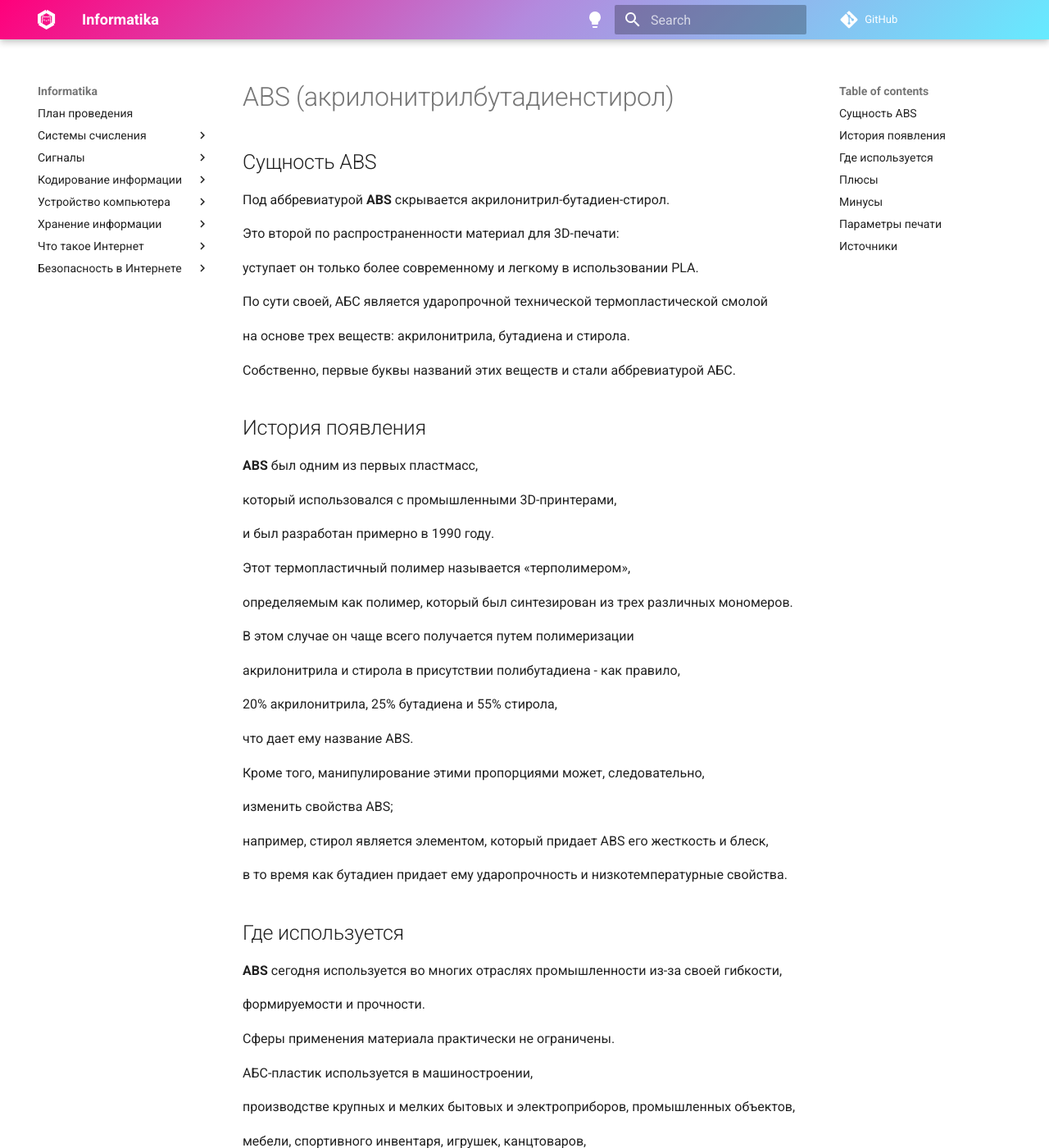
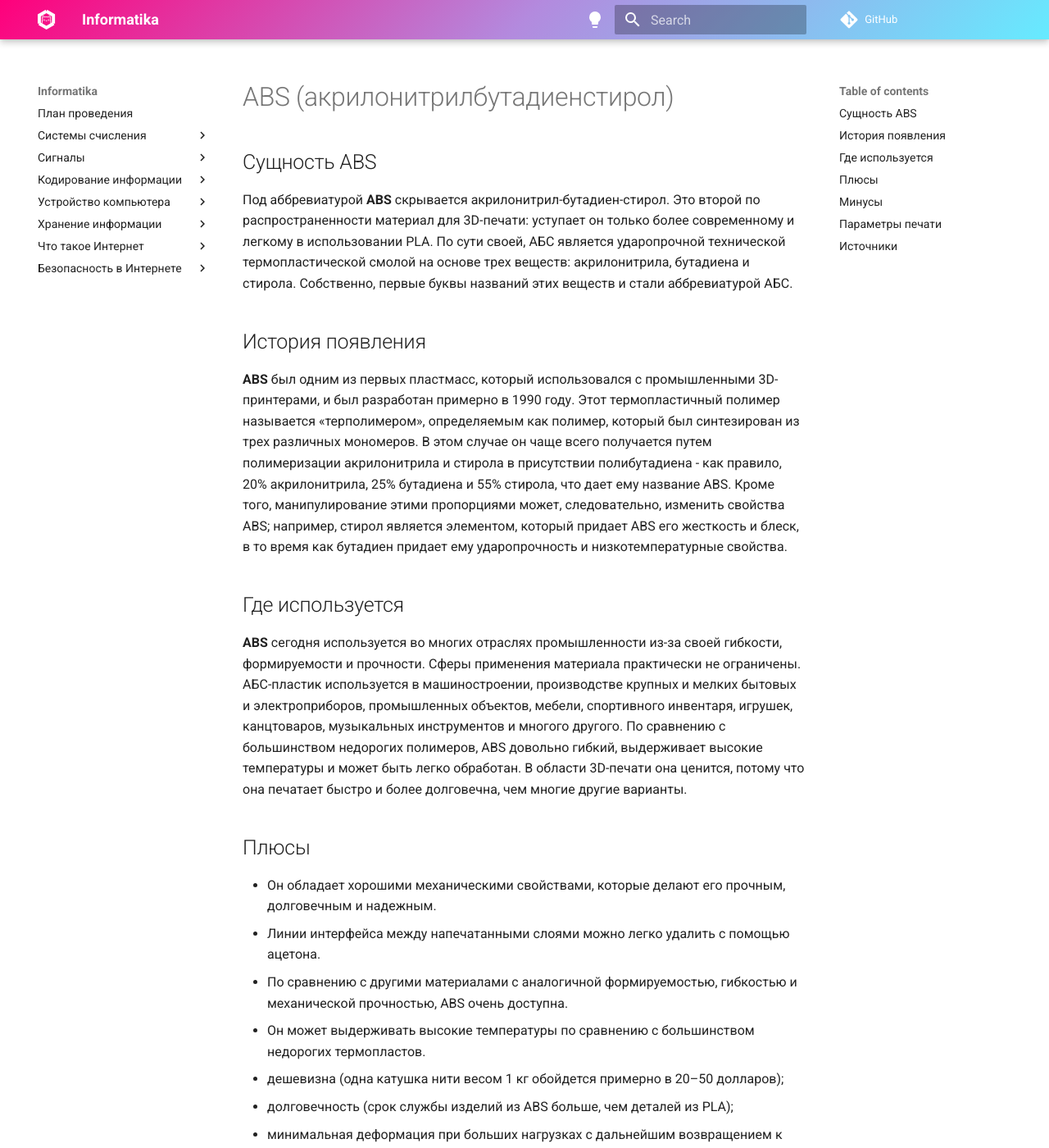
Before and after one commit to chabErch/Informatika, an MkDocs documentation site: the page built from docs/3d/ABS.md, in a window 1280 px wide and 1400 px high. Shown: the whole window at 82% size. Built offline with MkDocs 1.6.1 and Material for MkDocs 9.7.7, drawn with Linux system fonts in a browser that asks for light colours; comment, search, counter and statistics services are not loaded; some of the changed text lies outside the part shown.

Commit message:
Update ABS.md

```diff
--- a/docs/3d/ABS.md
+++ b/docs/3d/ABS.md
@@ -1,144 +1,81 @@
-#ABS (акрилонитрилбутадиенстирол)
+# ABS (акрилонитрилбутадиенстирол)
 
-
-
-##Сущность ABS
-
-
+## Сущность ABS
 
 Под аббревиатурой **ABS** скрывается акрилонитрил-бутадиен-стирол.
-
 Это второй по распространенности материал для 3D-печати:
-
 уступает он только более современному и легкому в использовании PLA.
-
 По сути своей, АБС является ударопрочной технической термопластической смолой
-
- на основе трех веществ: акрилонитрила, бутадиена и стирола.
-
+на основе трех веществ: акрилонитрила, бутадиена и стирола.
 Собственно, первые буквы названий этих веществ и стали аббревиатурой АБС.
 
-
-
-##История появления
-
-
+## История появления
 
 **ABS** был одним из первых пластмасс,
+который использовался с промышленными 3D-принтерами,
+и был разработан примерно в 1990 году.
+Этот термопластичный полимер называется «терполимером»,
+определяемым как полимер,
+который был синтезирован из трех различных мономеров.
+В этом случае он чаще всего получается путем полимеризации
+акрилонитрила и стирола в присутствии полибутадиена - как правило,
+20% акрилонитрила, 25% бутадиена и 55% стирола,
+что дает ему название ABS.
+Кроме того, манипулирование этими пропорциями может, следовательно,
+изменить свойства ABS;
+например, стирол является элементом, который придает ABS его жесткость и блеск,
+в то время как бутадиен придает ему ударопрочность
+и низкотемпературные свойства.
 
- который использовался с промышленными 3D-принтерами,
+## Где используется
 
- и был разработан примерно в 1990 году.
-
- Этот термопластичный полимер называется «терполимером»,
-
- определяемым как полимер, который был синтезирован из трех различных мономеров.
-
- В этом случае он чаще всего получается путем полимеризации
-
- акрилонитрила и стирола в присутствии полибутадиена - как правило,
-
- 20% акрилонитрила, 25% бутадиена и 55% стирола,
-
- что дает ему название ABS.
-
- Кроме того, манипулирование этими пропорциями может, следовательно,
-
- изменить свойства ABS;
-
- например, стирол является элементом, который придает ABS его жесткость и блеск,
-
- в то время как бутадиен придает ему ударопрочность и низкотемпературные свойства.
-
-
-
-##Где используется
-
-
-
-**ABS** сегодня используется во многих отраслях промышленности из-за своей гибкости,
-
- формируемости и прочности.
-
+**ABS** сегодня используется во многих отраслях промышленности
+из-за своей гибкости,
+формируемости и прочности.
 Сферы применения материала практически не ограничены.
-
 АБС-пластик используется в машиностроении,
-
-производстве крупных и мелких бытовых и электроприборов, промышленных объектов,
-
- мебели, спортивного инвентаря, игрушек, канцтоваров,
-
+производстве крупных и мелких бытовых и электроприборов,
+промышленных объектов,
+мебели, спортивного инвентаря, игрушек, канцтоваров,
 музыкальных инструментов и многого другого.
-
 По сравнению с большинством недорогих полимеров,
-
-ABS довольно гибкий, выдерживает высокие температуры и может быть легко обработан.
-
+ABS довольно гибкий, выдерживает высокие температуры
+и может быть легко обработан.
 В области 3D-печати она ценится,
-
 потому что она печатает быстро и более долговечна,
-
 чем многие другие варианты.
 
+## Плюсы
 
-
-##Плюсы
-
-
-
-- Он обладает хорошими механическими свойствами, которые делают его прочным,
-
-  долговечным и надежным.
-
-- Линии интерфейса между напечатанными слоями можно легко удалить с помощью ацетона.
-
+- Он обладает хорошими механическими свойствами,
+которые делают его прочным, долговечным и надежным.
+- Линии интерфейса между напечатанными слоями
+можно легко удалить с помощью ацетона.
 - По сравнению с другими материалами с аналогичной формируемостью,
-
-  гибкостью и механической прочностью, ABS очень доступна.
-
-- Он может выдерживать высокие температуры по сравнению с большинством недорогих термопластов.
-
+гибкостью и механической прочностью, ABS очень доступна.
+- Он может выдерживать высокие температуры
+по сравнению с большинством недорогих термопластов.
 - дешевизна (одна катушка нити весом 1 кг обойдется примерно в 20–50 долларов);
-
 - долговечность (срок службы изделий из ABS больше, чем деталей из PLA);
-
-- минимальная деформация при больших нагрузках с дальнейшим возвращением к исходной форме;
-
+- минимальная деформация при больших нагрузках
+с дальнейшим возвращением к исходной форме;
 - легкость обработки разными методами
-
-  (ручное шлифование, механическая полировка, химическое сглаживание и другие);
-
+(ручное шлифование, механическая полировка, химическое сглаживание и другие);
 - влагоустойчивость и инертность по отношению к кислотам и маслам;
-
 - большой выбор цветовых решений;
 
-
-
-##Минусы
-
-
+## Минусы
 
 - резкий, стойкий запах плавящегося пластика при печати,
-
-  поэтому использовать 3D-принтер нельзя в жилом помещении;
-
+поэтому использовать 3D-принтер нельзя в жилом помещении;
 - сложность в использовании
-
-  (для плавления необходима температура около 230 °C,
-
-  а у некоторых принтеров это максимально возможная рабочая температура);
-
+(для плавления необходима температура около 230 °C,
+а у некоторых принтеров это максимально возможная рабочая температура);
 - деформация по мере охлаждения (сжимание);
-
 - расслаивание при неравномерном остывании изделия;
-
 - недоступность такого же высокого разрешения печати, как у PLA.
 
-
-
-##Параметры печати
-
-
+## Параметры печати
 
 - температура плавления — 240–260 °C;
 - толщина слоя — на 20 % меньше диаметра сопла;
@@ -147,14 +84,10 @@ ABS довольно гибкий, выдерживает высокие тем
 - скорость печати — 30–60 мм/с.
 
 Оптимальная температура печати подбирается методом проб и ошибок.
-
 Кроме того, имеет значение и температура рабочей поверхности:
-
 обычно рекомендуется придерживаться нормы около 80 °C.
 
-
-
-##Источники
+## Источники
 
 - [vektorus](https://vektorus.ru/blog/abs-plastik-pljusy-i-minusy.html#plyusy-i-minusy)
 - [3dnatives](https://www.3dnatives.com/en/abs-3d-printing-060620194/)
```
